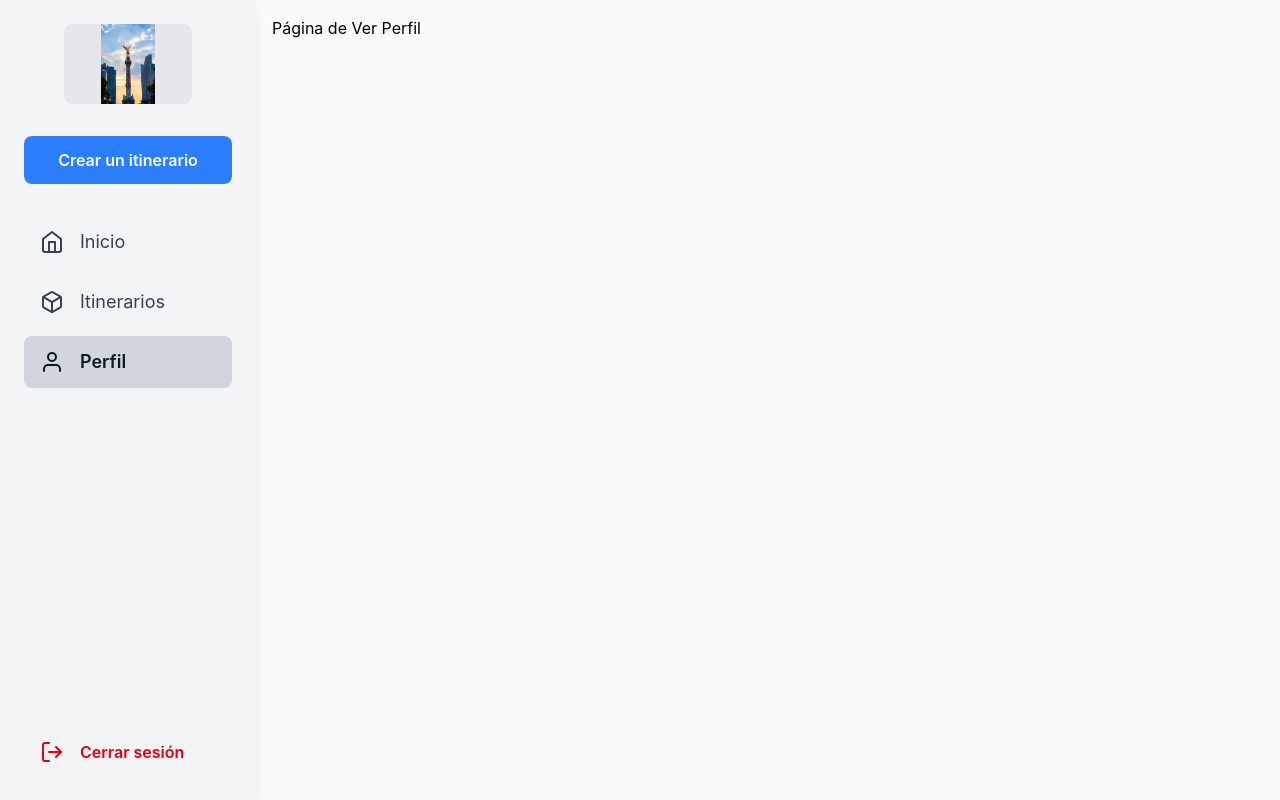
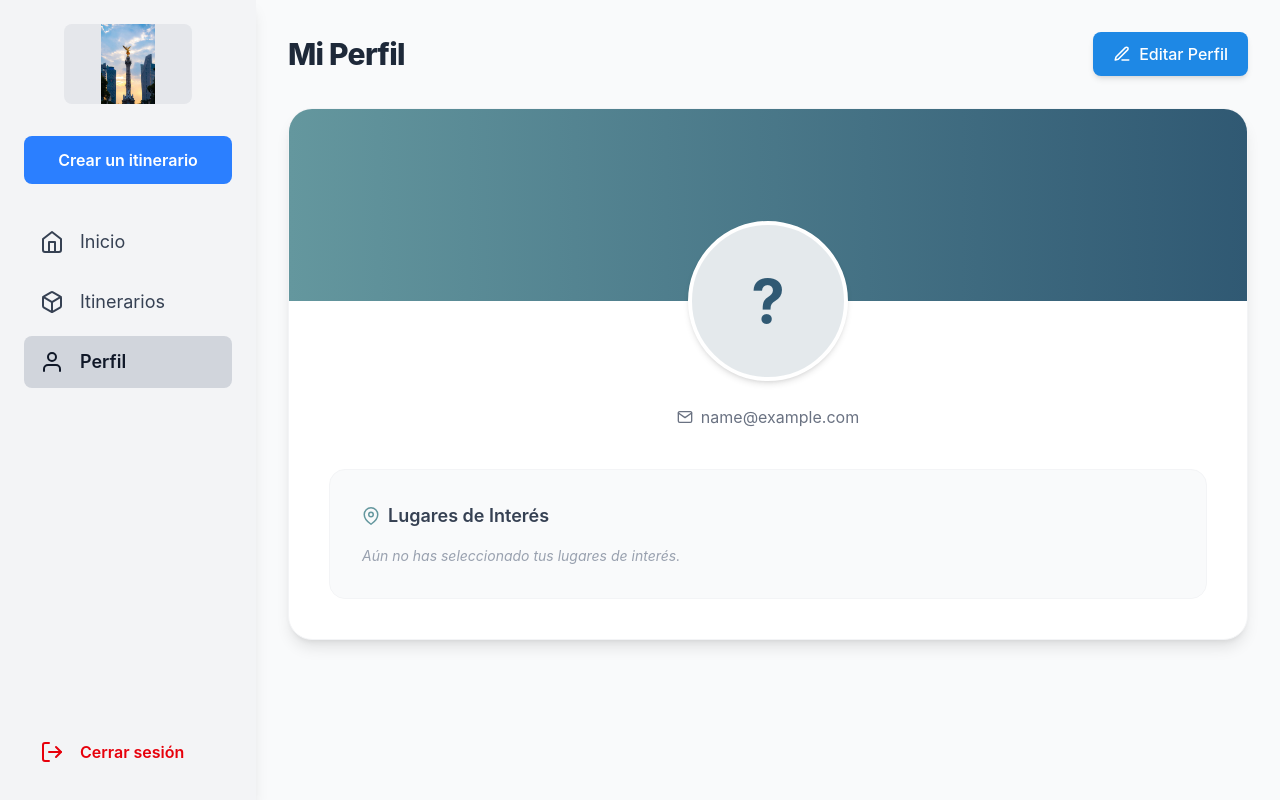
Before and after one commit to LexBP11/bit-acora, a React (Vite) app: page /perfil in a window 1280 px wide. Built offline with nearby package versions, Linux system fonts and the light colour scheme; sample sign-in values are in the browser's storage.

Commit message:
Diseño perfil y edicion

```diff
--- a/src/pages/Auth/Registro.tsx
+++ b/src/pages/Auth/Registro.tsx
@@ -98,6 +98,8 @@ const Registro = () => {
         contraseña: password,
         destinosInteres
       });
+
+      console.log("Respuesta del servidor:", respuesta);
 
       if (respuesta && respuesta.token) {
         setAlerta({ tipo: 'exito', mensaje: 'Usuario creado con éxito Ingresando...'});
--- a/src/pages/Perfil/VerPerfil.tsx
+++ b/src/pages/Perfil/VerPerfil.tsx
@@ -1,7 +1,98 @@
 import React from 'react';
+import { Link } from 'react-router-dom';
+import { FiEdit3, FiMail, FiMapPin } from 'react-icons/fi';
+import { useAuth } from '../../contexts/AuthContext';
 
 const VerPerfil = () => {
-  return <div className="p-4">Página de Ver Perfil</div>;
+  const { user, isLoading } = useAuth();
+
+  if (isLoading) {
+    return (
+      <div className="h-full flex items-center justify-center p-10">
+        <p className="text-xl text-gray-500 font-semibold animate-pulse">Cargando tu perfil...</p>
+      </div>
+    );
+  }
+
+  if (!user) {
+    return (
+      <div className="h-full flex items-center justify-center p-10">
+        <div className="bg-red-50 text-red-600 p-6 rounded-xl shadow-sm text-center">
+          <p className="font-semibold text-lg mb-2">Algo salió mal</p>
+          <p className="text-sm">No se pudo cargar la información del usuario.</p>
+        </div>
+      </div>
+    );
+  }
+
+  const inicialNombre = user.nombre ? user.nombre.charAt(0).toUpperCase() : '?';
+
+  return (
+    <div className="p-8 max-w-5xl mx-auto font-sans">
+
+      {/* Título de la sección */}
+      <div className="flex justify-between items-center mb-8">
+        <h1 className="text-3xl font-extrabold text-gray-800 tracking-tight">Mi Perfil</h1>
+        <Link
+          to="/perfil/editar"
+          className="bg-[#1E88E5] text-white px-5 py-2.5 rounded-lg flex items-center gap-2 hover:bg-blue-600 transition shadow-md font-medium"
+        >
+          <FiEdit3 size={18} />
+          Editar Perfil
+        </Link>
+      </div>
+
+      {/* Contenedor Principal tipo Tarjeta */}
+      <div className="bg-white rounded-3xl shadow-lg overflow-hidden border border-gray-100">
+
+        {/* BANNER DE PORTADA (Degradado atractivo) */}
+        <div className="h-48 w-full bg-gradient-to-r from-[#64979E] to-[#305973]"></div>
+
+        <div className="px-10 pb-10 relative flex flex-col items-center">
+
+          {/* AVATAR SUPERPUESTO */}
+          {/* Usamos -mt-20 para subirlo y ring-4 para darle el borde blanco */}
+          <div className="-mt-20 w-40 h-40 rounded-full bg-[#E4E9EC] text-[#305973] border-4 border-white flex items-center justify-center text-6xl font-bold shadow-md z-10">
+            {inicialNombre}
+          </div>
+
+          {/* NOMBRE E INFO BÁSICA CENTRAL */}
+          <div className="mt-4 text-center mb-10">
+            <h2 className="text-3xl font-bold text-gray-900">{user.nombre}</h2>
+            <div className="flex items-center justify-center gap-2 text-gray-500 mt-2">
+              <FiMail size={16} />
+              <span>{user.email}</span>
+            </div>
+          </div>
+
+          {/* SECCIÓN DE ETIQUETAS (Destinos de Interés) */}
+          <div className="w-full bg-gray-50 rounded-2xl p-8 border border-gray-100">
+            <h3 className="text-lg font-semibold text-gray-700 mb-4 flex items-center gap-2">
+              <FiMapPin className="text-[#64979E]" />
+              Lugares de Interés
+            </h3>
+
+            <div className="flex flex-wrap gap-3">
+              {/* Si el usuario tiene destinos, los mostramos como etiquetas azules */}
+              {user.destinosInteres && user.destinosInteres.length > 0 ? (
+                user.destinosInteres.map((destino, index) => (
+                  <span
+                    key={index}
+                    className="px-4 py-2 bg-blue-50 text-[#1E88E5] rounded-full text-sm font-medium border border-blue-100"
+                  >
+                    {destino}
+                  </span>
+                ))
+              ) : (
+                <p className="text-gray-400 text-sm italic">Aún no has seleccionado tus lugares de interés.</p>
+              )}
+            </div>
+          </div>
+
+        </div>
+      </div>
+    </div>
+  );
 };
 
 export default VerPerfil;
```
